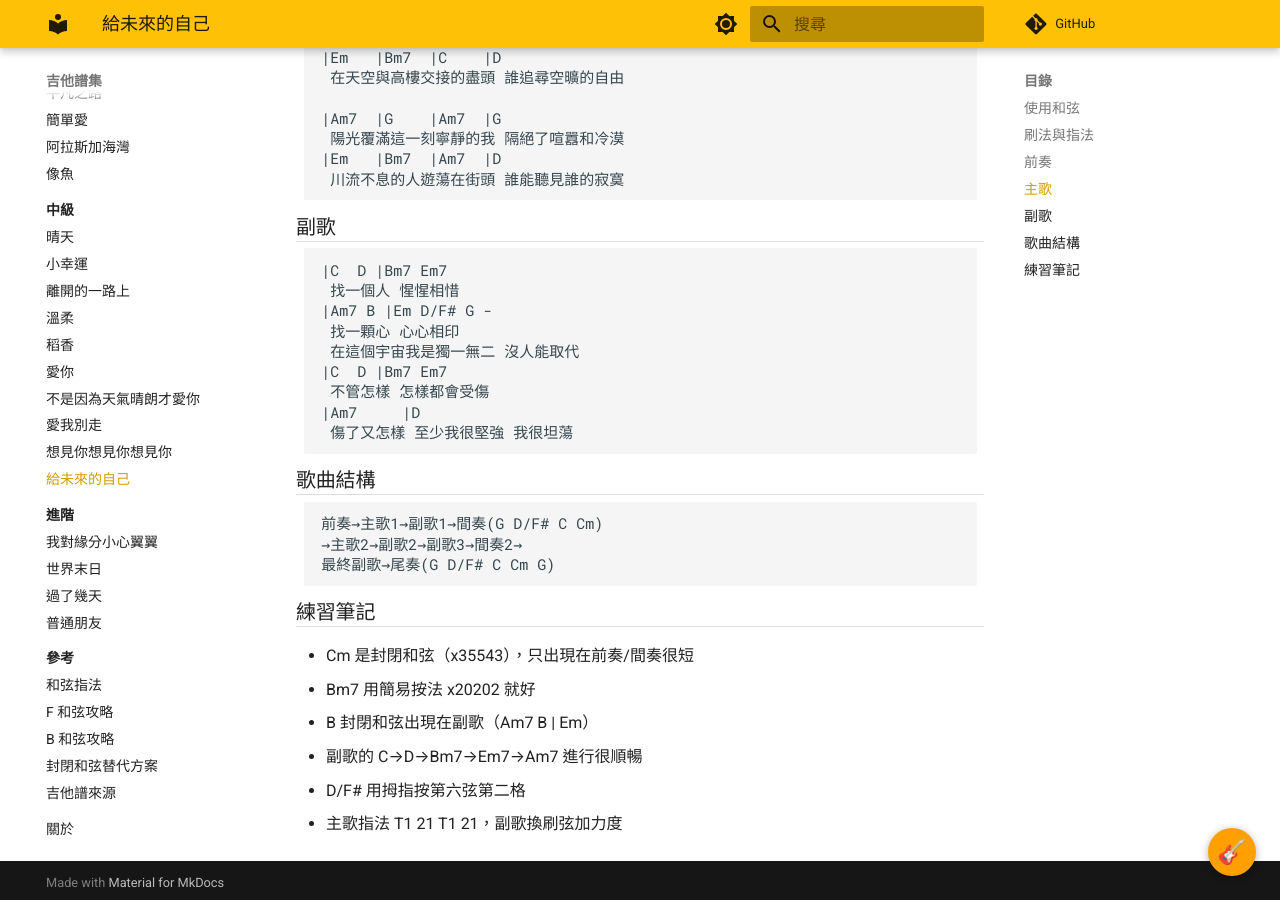
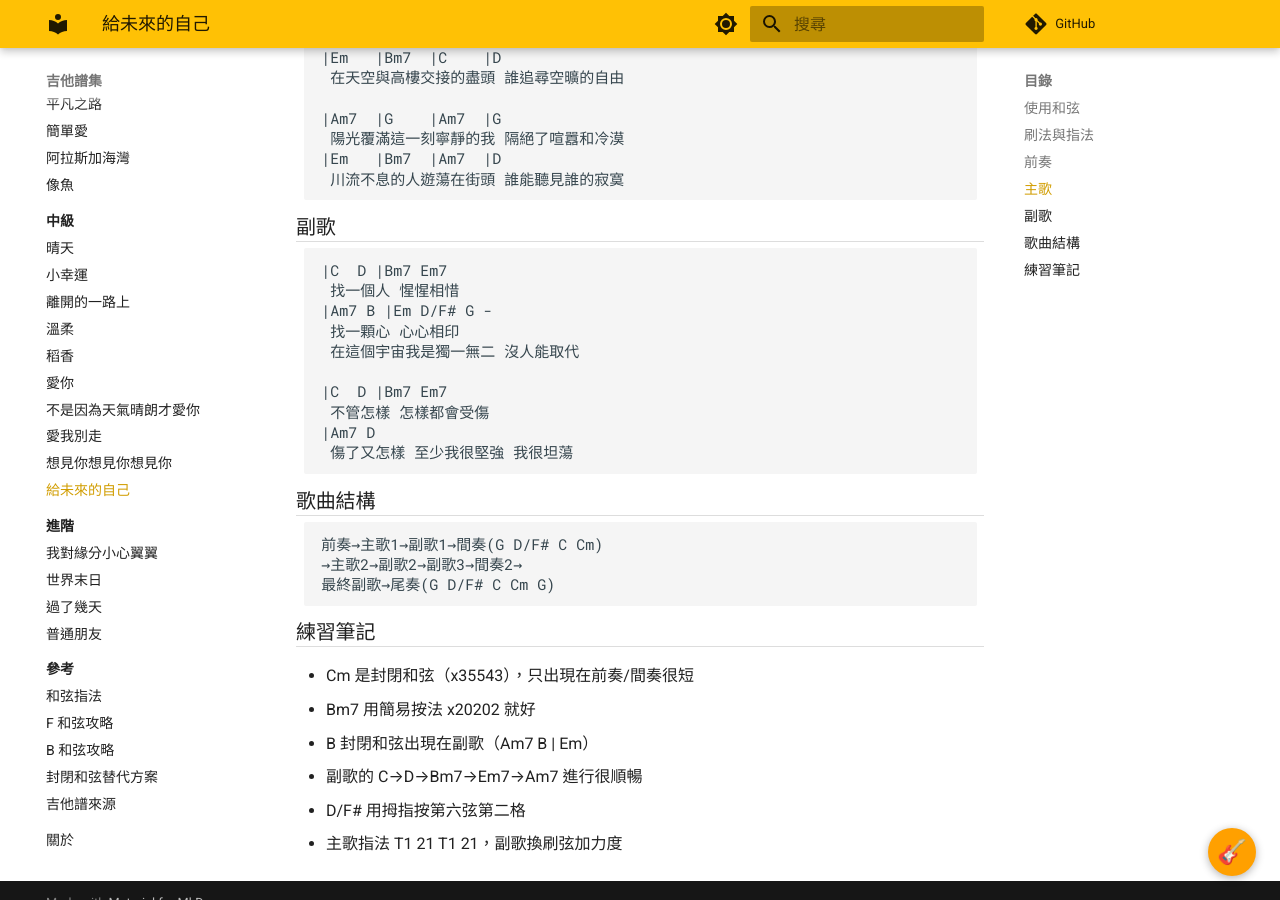
Before and after one commit to justmaker/guitar-scores, an MkDocs documentation site: the page built from docs/intermediate/gei-wei-lai.md, in a window 1280 px wide and 900 px high, scrolled down 869 px. Built offline with MkDocs 1.6.1 and Material for MkDocs 9.7.7, drawn with Linux system fonts in a browser that asks for light colours; comment, search, counter and statistics services are not loaded.

Commit message:
revert: 給未來的自己恢復原狀

````diff
--- a/docs/intermediate/gei-wei-lai.md
+++ b/docs/intermediate/gei-wei-lai.md
@@ -55,9 +55,10 @@
 |Am7 B |Em D/F# G -
  找一顆心 心心相印
  在這個宇宙我是獨一無二 沒人能取代
+
 |C  D |Bm7 Em7
  不管怎樣 怎樣都會受傷
-|Am7     |D
+|Am7 D
  傷了又怎樣 至少我很堅強 我很坦蕩
 ```
 
````
